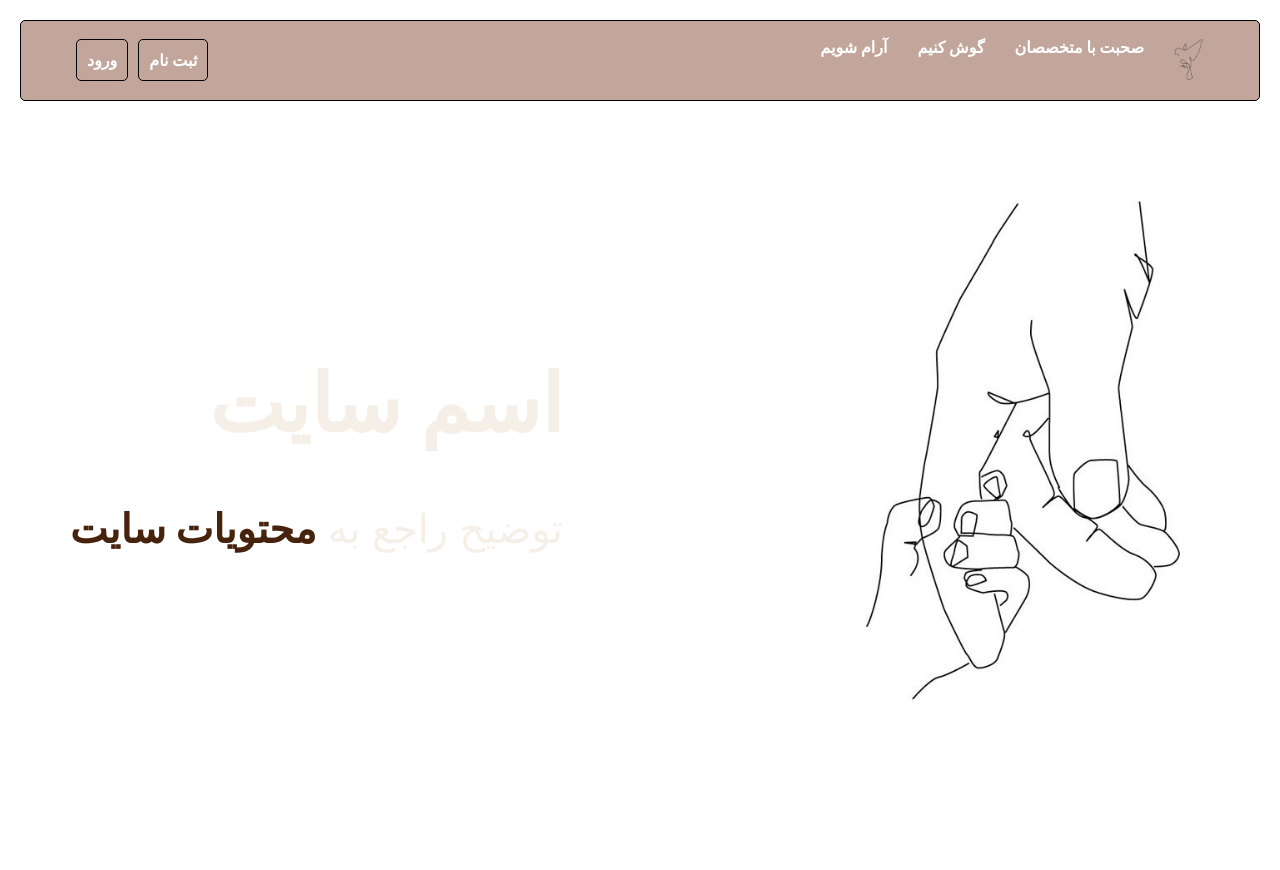
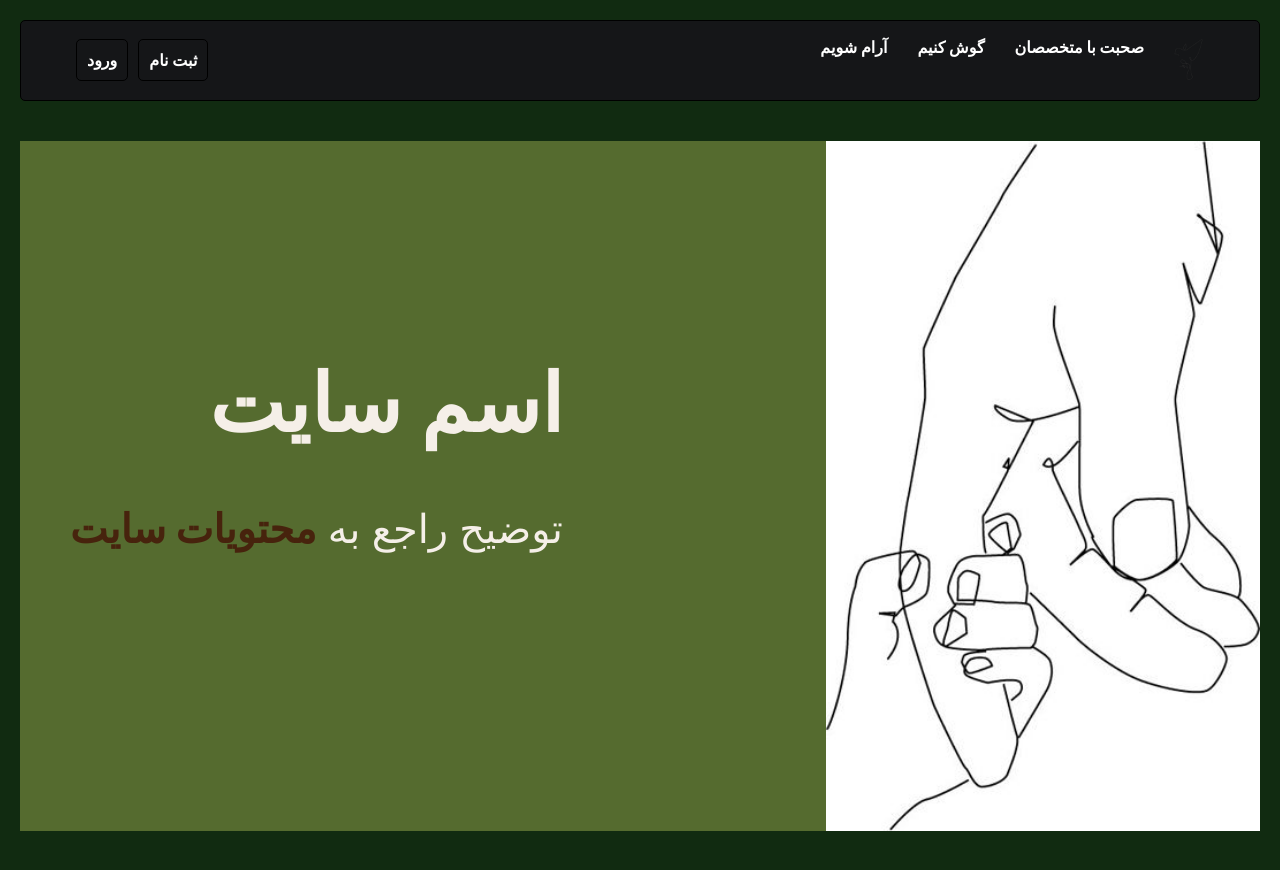
Before and after one commit to FatemehTayebiSalar/psychology-platform-frontend, a React (Create React App) app: page / in a window 1280 px wide. Before the commit the page ends 804 px from the top, so only its background shows below. Built offline with nearby package versions, Linux system fonts and the light colour scheme.

Commit message:
Styles edited

```diff
--- a/src/App.js
+++ b/src/App.js
@@ -3,9 +3,10 @@ import React from 'react'
 import Navbar from './components/Navbar.js'
 import Landing from "./components/Landing.js";
 
+
 function App() {
   return (
-    <div className="App">
+    <div >
        <Navbar />
        <Landing />
     </div>
--- a/src/components/Banner.js
+++ b/src/components/Banner.js
@@ -5,14 +5,15 @@ import banner from "../images/banner.jpg";
 const Banner = () => {
     return (
         <div className={styles.container}>
+            <img src={banner} alt="Banner" />
+            <div className={styles.textContainer}>
 
-            <div className={styles.textContainer}>
                 <h1>اسم سایت</h1>
                 <p>
                     توضیح راجع به  <span>محتویات سایت</span>
                 </p>
             </div>
-            <img src={banner} alt="Banner" />
+
 
         </div>
     );
--- a/src/components/Banner.module.css
+++ b/src/components/Banner.module.css
@@ -1,14 +1,15 @@
-*{
-    direction: rtl;
-    text-align: right;
-}
+
 .container {
-    margin: 100px 100px;
-    width: 70%;
+    display: flex;
+    justify-content: space-between;
+    margin: 40px 20px;
+    background-color: #556b2f;
+
   }
 
   .container img {
     width: 35%;
+
   }
 
   .textContainer {
--- a/src/components/Navbar.module.css
+++ b/src/components/Navbar.module.css
@@ -6,7 +6,7 @@
 .header{
     display: flex;
     justify-content: space-between;
-    background-color: #c2a69b;
+    background-color: #151618;
     align-items: center;
     padding: 0 0 0 50px;
     border: black solid 0.5px;
--- a/src/index.css
+++ b/src/index.css
@@ -5,6 +5,7 @@ body {
     sans-serif;
   -webkit-font-smoothing: antialiased;
   -moz-osx-font-smoothing: grayscale;
+  background-color: rgb(17, 43, 17)  ;
 }
 
 code {
```
Also changed, not shown: src/images/navbarBackground.jpg (added).
